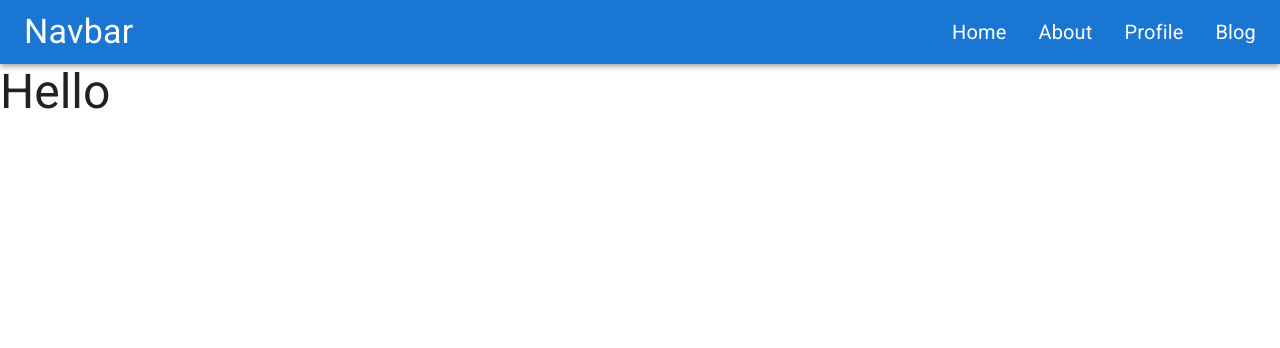
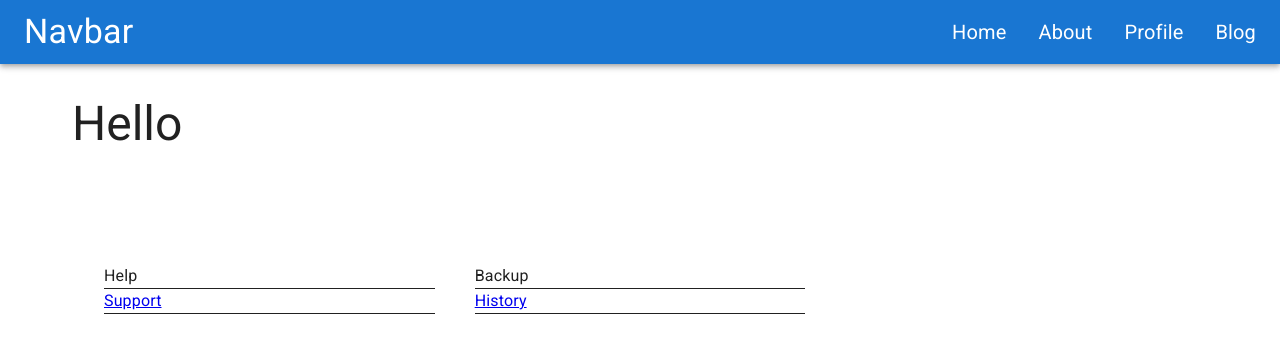
Before and after one commit to DillonRawlins99/react-starter, a React (Vite) app: page / in a window 1280 px wide. Shown: the top 348 px of the page. Built offline with nearby package versions, Linux system fonts and the light colour scheme.

Commit message:
various updates and musings

```diff
--- a/src/App.jsx
+++ b/src/App.jsx
@@ -1,10 +1,13 @@
 import { BrowserRouter, Route, Routes } from "react-router-dom";
 import routes from "./routes";
-import Navbar from "./common/Navbar/Navbar";
 import { createTheme, ThemeProvider } from "@mui/material/styles";
+import { Layout } from "./Layout/Layout";
 
 const theme = createTheme();
 
+// Concerns of App:
+// - Wire up client-side routing
+// - Providers for various state providers (theming, context, etc.)
 export default function App() {
   const routeEls = routes.map(([path, ele, _], idx) => (
     <Route key={idx} path={path} element={ele} />
@@ -13,8 +16,9 @@ export default function App() {
   return (
     <BrowserRouter>
       <ThemeProvider theme={theme}>
-        <Navbar />
-        <Routes>{routeEls}</Routes>
+        <Layout>
+          <Routes>{routeEls}</Routes>
+        </Layout>
       </ThemeProvider>
     </BrowserRouter>
   );
--- /dev/null
+++ b/src/Layout/Footer.jsx
@@ -0,0 +1,27 @@
+import { Box, Container, Grid } from "@mui/material";
+import { Link } from "react-router-dom";
+
+export default function Footer() {
+  return (
+    <footer>
+      <Box px={{ xs: 3, sm: 10 }} py={{ xs: 5, sm: 10 }}>
+        <Container maxWidth="lg">
+          <Grid container spacing={5}>
+            <Grid item xs={12} sm={4}>
+              <Box borderBottom={1}>Help</Box>
+              <Box borderBottom={1}>
+                <Link to="/">Support</Link>{" "}
+              </Box>
+            </Grid>
+            <Grid item xs={12} sm={4}>
+              <Box borderBottom={1}>Backup</Box>
+              <Box borderBottom={1}>
+                <Link to="/">History</Link>
+              </Box>
+            </Grid>
+          </Grid>
+        </Container>
+      </Box>
+    </footer>
+  );
+}
--- /dev/null
+++ b/src/Layout/Layout.jsx
@@ -0,0 +1,13 @@
+import { Container } from "@mui/material";
+import Footer from "./Footer";
+import Navbar from "./Navbar";
+
+export function Layout({ children }) {
+  return (
+    <>
+      <Navbar />
+      <Container style={{ padding: "2rem" }}>{children}</Container>
+      <Footer />
+    </>
+  );
+}
--- a/src/common/Navbar/Navbar.jsx
+++ b/src/Layout/Navbar.jsx
@@ -1,7 +1,7 @@
 import { AppBar, CssBaseline, Toolbar, Typography } from "@mui/material";
 import { makeStyles } from "@mui/styles";
 import { Link } from "react-router-dom";
-import routes from "../../routes";
+import routes from "../routes";
 
 const useStyles = makeStyles((theme) => ({
   navlinks: {
--- a/src/routes/Blog/Blog.jsx
+++ b/src/routes/Blog/Blog.jsx
@@ -6,7 +6,7 @@ const Blog = () => {
       <Typography align="center" variant="h3">
         My Blog
       </Typography>
-      <section style={{ width: "50%", textAlign: "center", marginLeft: "22%" }}>
+      <section>
         <p>
           Mug, aged, americano pumpkin spice ut irish body. Grounds beans
           decaffeinated at café au lait dripper shop white. Skinny milk siphon
--- a/src/routes/Profile/Profile.jsx
+++ b/src/routes/Profile/Profile.jsx
@@ -1,4 +1,4 @@
-import { Typography } from "@mui/material";
+import { Paper, Typography } from "@mui/material";
 import UserCard from "./UserCard";
 
 const Profile = () => {
@@ -10,10 +10,16 @@ const Profile = () => {
     "leecow",
   ];
 
-  const cardEls = users.map((user, idx) => <UserCard key={idx} user={user} />);
+  const cardEls = users.map((user, idx) => (
+    <Paper key={idx}>
+      <UserCard user={user} />
+    </Paper>
+  ));
   return (
     <>
-      <Typography variant="h3">Profile</Typography>
+      <Typography textAlign="center" variant="h3">
+        Profile
+      </Typography>
       {cardEls}
     </>
   );
```
Also changed, not shown: src/common/Navbar/index.jsx (deleted).
